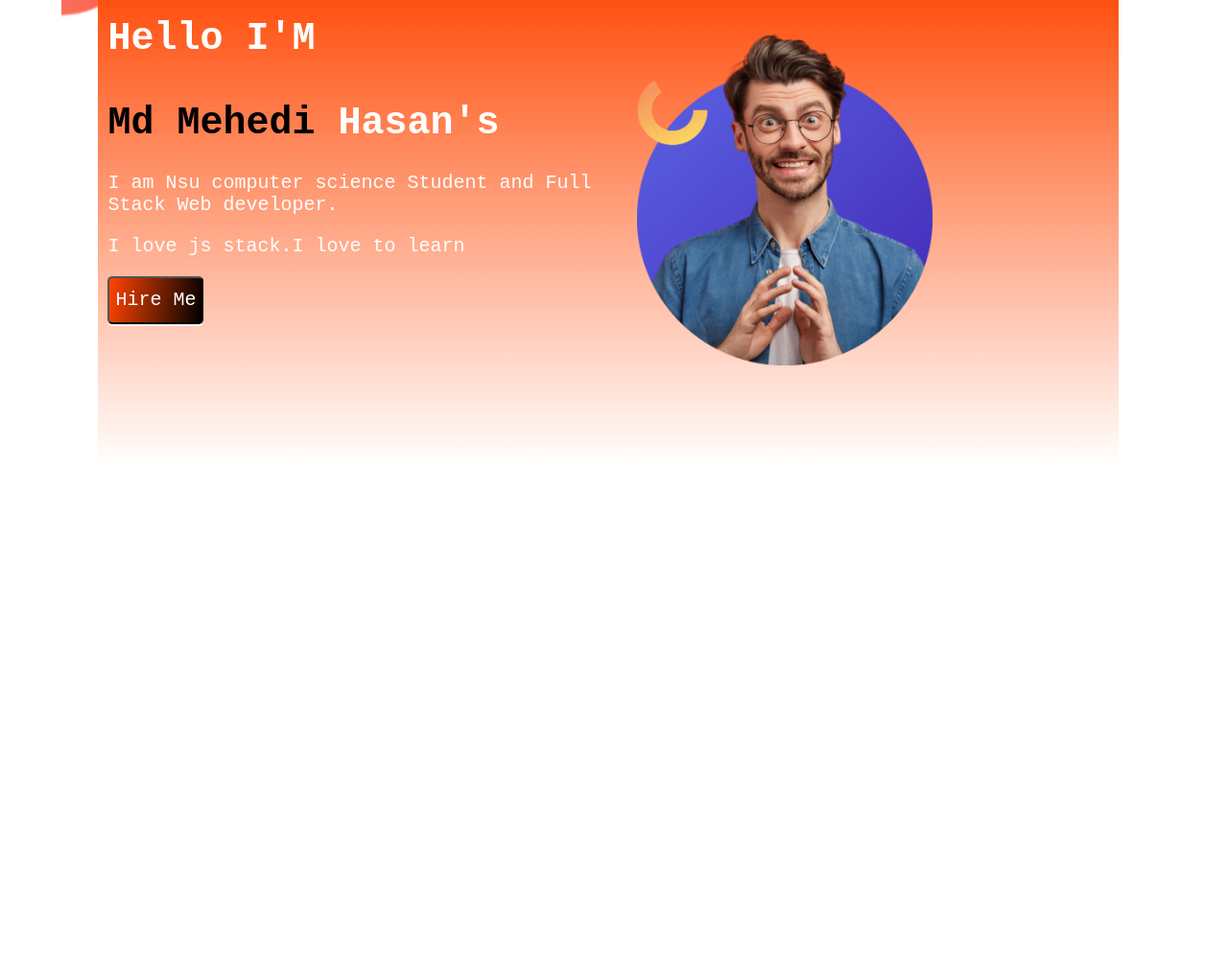
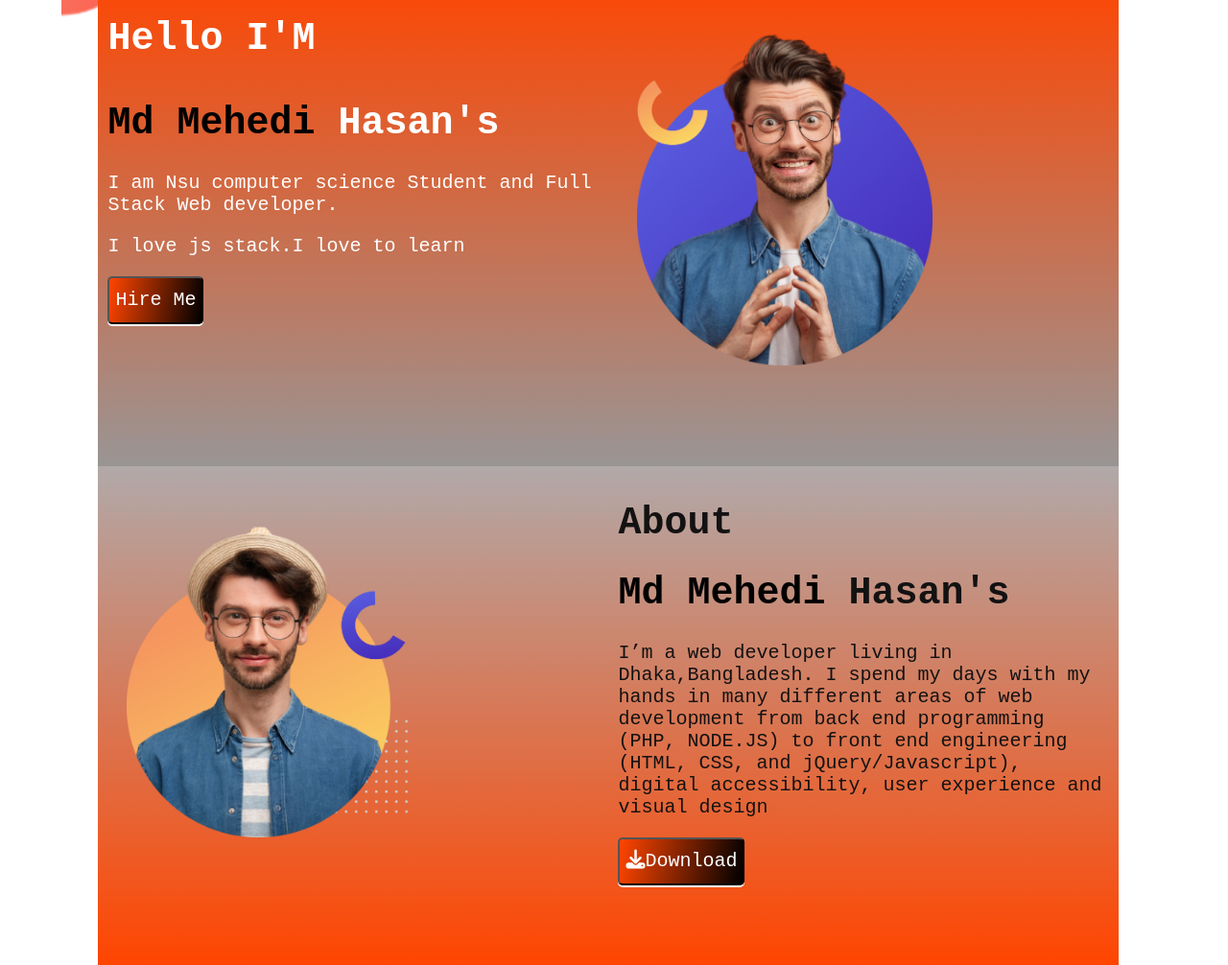
Before and after one commit to Mdmehedihasanrifat/webprogrammingPortfolio, a website built with Parcel: page index.html in a window 1280 px wide. Shown: the part 188-1194 px from the top of the page at 96% size. Before the commit the page ends 800 px from the top, so only its background shows below. Built offline with nearby package versions, Linux system fonts and the light colour scheme; a web font is replaced by a local one.

Commit message:
About and animation

```diff
--- a/css/main.css
+++ b/css/main.css
@@ -21,6 +21,8 @@ header{
   margin-left: 5%;
   padding: 3%;
   color:white;
+  animation: slidein;
+  animation-duration: 3s;
 
 
 
@@ -71,7 +73,7 @@ header nav ul li a{
 
   padding: 10px;
   height: 500px;
-  background: linear-gradient(orangered,white);
+  background: linear-gradient(orangered, #999595);
 
 
 }
@@ -112,3 +114,68 @@ header nav ul li a{
    background: white;
    color: orangered;
  }
+.another-half-width{
+  width: 40%;
+  float: left;
+  color: #131212;
+  padding: 10px;
+  height: 500px;
+  background: linear-gradient(#b1a9a9,orangered);
+
+
+}
+.another-half-width img{
+
+  width: 60%;
+  margin-left: 10px;
+  padding-left: 10px;
+
+
+
+}
+
+.About{
+
+
+  background-repeat: no-repeat;
+  background-size: cover;
+  font-size: 20px;
+  width: 100%;
+  height: 400px;
+  margin-left: 5%;
+  padding: 3%;
+  color:white;
+
+
+}
+
+.About:hover{
+
+
+  animation:slideout 4s;
+}
+
+@keyframes slidein {
+  from {
+
+  transform: translateX(120);
+    margin-left: 100%;
+    width: 300%;
+  }
+
+  to {
+    margin-left: 0%;
+    width: 100%;
+  }
+}
+@keyframes slideout {
+  from {
+    margin-left: -100%;
+    width: 200%;
+  }
+
+  to {
+    margin-right: 0%;
+    width: 100%;
+  }
+}
--- a/index.html
+++ b/index.html
@@ -19,6 +19,7 @@
   <link rel="stylesheet" href="css/normalize.css">
   <link rel="stylesheet" href="css/main.css">
   <link rel="preconnect" href="https://fonts.gstatic.com">
+  <link rel="stylesheet" href="https://cdnjs.cloudflare.com/ajax/libs/font-awesome/4.5.0/css/font-awesome.css" integrity="sha512-EaaldggZt4DPKMYBa143vxXQqLq5LE29DG/0OoVenoyxDrAScYrcYcHIuxYO9YNTIQMgD8c8gIUU8FQw7WpXSQ==" crossorigin="anonymous"/>
   <link href="https://fonts.googleapis.com/css2?family=Xanh+Mono&display=swap" rel="stylesheet">
   <meta name="theme-color" content="#fafafa">
 </head>
@@ -62,6 +63,34 @@
 
 </section>
 
+<section class="About">
+  <div class="another-half-width animation">
+    <img src="./img/do%20not%20use%20this%20pic2.png">
+
+
+  </div>
+
+  <div class="another-half-width animation1">
+    <h1>About </h1>
+
+    <h1><span class="first-name">Md Mehedi</span> Hasan's </h1>
+
+    <p>
+
+      I’m a web developer living in Dhaka,Bangladesh.
+      I spend my days with my hands in many different areas of web development
+      from back end programming (PHP, NODE.JS) to front end engineering (HTML, CSS, and jQuery/Javascript),
+      digital accessibility, user experience and visual design</p>
+
+    <button class="button"><i class="fas fa-download"></i>Download</button>
+
+  </div>
+
+
+
+
+</section>
+
 
   <script src="js/vendor/modernizr-3.11.2.min.js"></script>
   <script src="js/plugins.js"></script>
@@ -73,6 +102,7 @@
     ga('create', 'UA-XXXXX-Y', 'auto'); ga('set', 'anonymizeIp', true); ga('set', 'transport', 'beacon'); ga('send', 'pageview')
   </script>
   <script src="https://www.google-analytics.com/analytics.js" async></script>
+<script src="https://kit.fontawesome.com/66b23f79d1.js" crossorigin="anonymous"></script>
 </body>
 
 </html>
```
